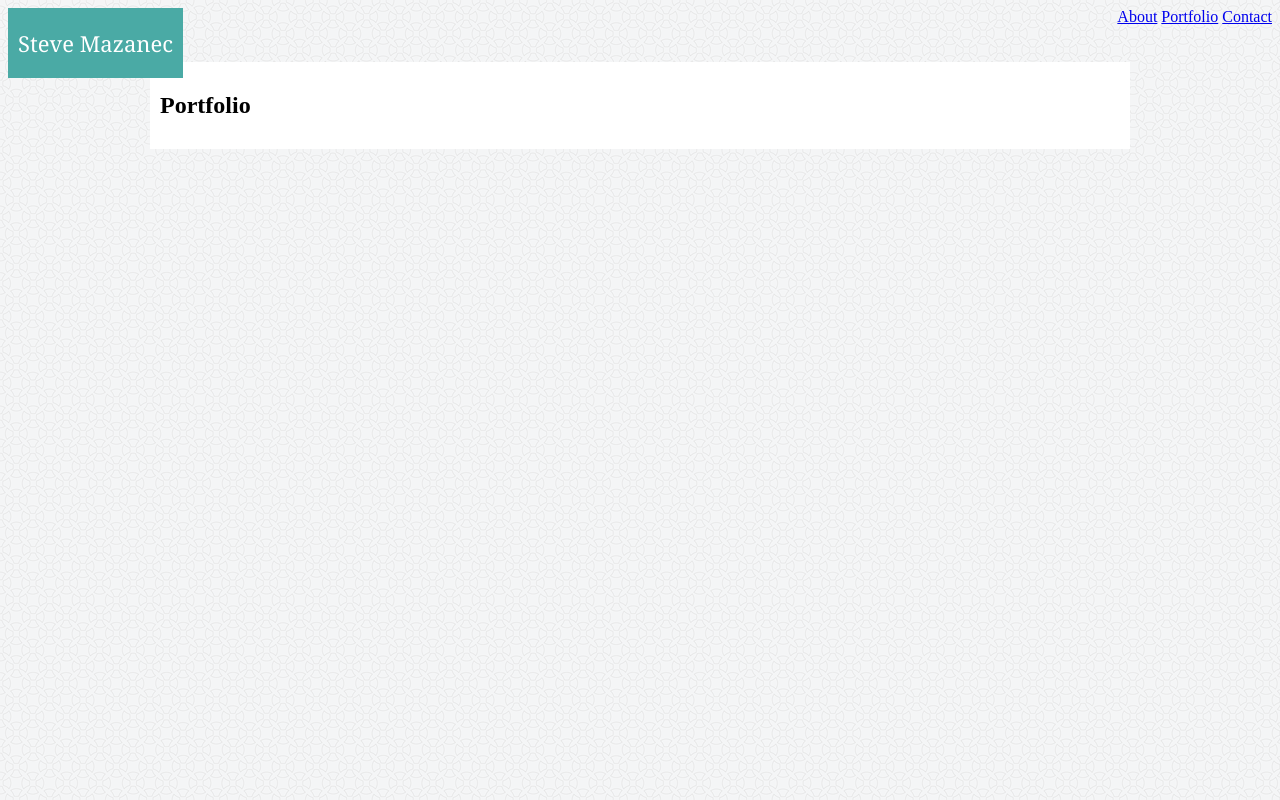
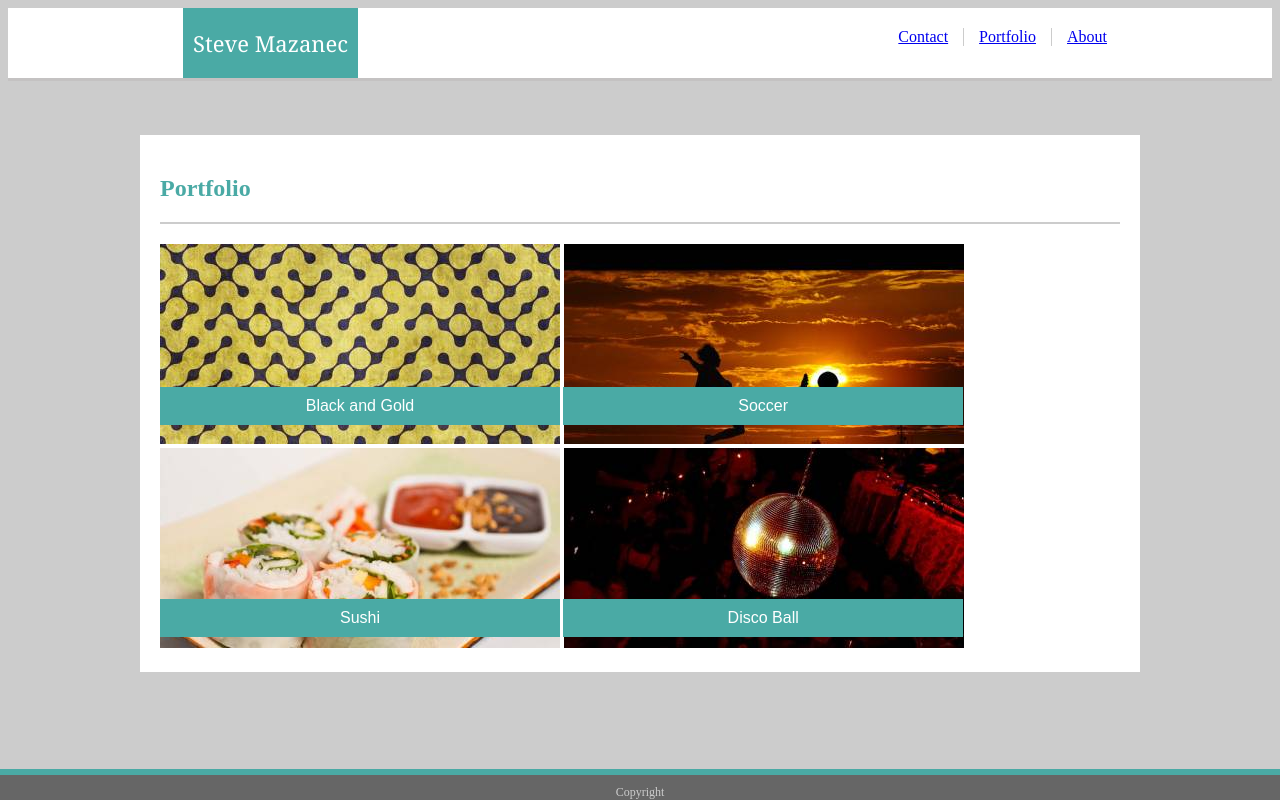
Before and after one commit to stevemazanec/Basic-Portfolio, a plain HTML site: page portfolio.html in a window 1280 px wide. Drawn offline with Linux system fonts and the light colour scheme.

Commit message:
version 3

```diff
--- a/assets/css/style.css
+++ b/assets/css/style.css
@@ -1,3 +1,10 @@
+#heading {
+    background-color: white;
+    width: 100%;
+    height: 70px;
+    border-bottom: 3px solid #c4c2c2;
+}
+
 #name {
     background-color: #4aaaa5;
     color: white;
@@ -8,26 +15,142 @@
     font-family: 'Georgia', times, 'Times New Roman', serif;
     padding-top: 20px;
     float: left;
+    margin-left: 175px;
 }
 
-#links {
+ul {
+    list-style-type: none;
+    margin: 0;
+}
+
+li {
     float: right;
+    margin-top: 20px;
+}
+
+li a {
+    display: inline;
+    padding: 15px;
+}
+
+#contact {
+    border-right: solid 1px #cccccc;
+}
+
+#portfolio {
+    border-right: solid 1px #cccccc;
+}
+
+#about {
+    margin-right: 150px;
 }
 
 body {
-    background-image: url("/assets/images/circles-light.png");
+    background-image: url ("assets/images/circles-light.png");
     background-color: #cccccc;
 }
 
+#myPicture {
+    float: left;
+    width: 200px;
+    padding-right: 15px;
+}
+
 p {
-    clear: both;
     color: #777777;
+    font-family: 'arial', 'Helvetica Neue', 'Helvetica', sans-serif;
+}
+
+h2 {
+    clear:both;
+    color: #4aaaa5;
+    border-bottom: 2px solid #cccccc;
+    padding-bottom: 20px;
 }
 
 #container {
     width: 960px;
-    background-color: #ffffff;
-    border-color: #dddddd;
+    background-color: white;
+    border-color: #ffffff;
     margin: auto;
+    padding: 20px;
+}
+
+.input {
+    width: 100%;
+    font-family: 'arial', 'Helvetica Neue', 'Helvetica', sans-serif;
+}
+
+#comment {
+    height:125px;
+}
+
+#submit {
+    color: white;
+    background-color: #4aaaa5;
+    height: 35px;
+    width: 75px;
+    font-family: 'arial', 'Helvetica Neue', 'Helvetica', sans-serif;
+}
+
+#projects {
+    position: relative;
+    font-family: 'arial', 'Helvetica Neue', 'Helvetica', sans-serif;
+}
+
+#black-and-gold {
+    position: absolute;
+    width: 380px;
+    text-align: center;
+    top: 35%;
+    left: 0%;
     padding: 10px;
+    color:  white;
+    background-color: #4aaaa5;
 }
+
+#soccer {
+    position: absolute;
+    width: 380px;
+    text-align: center;
+    top: 35%;
+    left: 42%;
+    padding: 10px;
+    color: white;
+    background-color: #4aaaa5;
+}
+
+#sushi {
+    position: absolute;
+    width: 380px;
+    text-align: center;
+    top: 87%;
+    left: 0%;
+    padding: 10px;
+    color: white;
+    background-color: #4aaaa5;
+}
+
+#discoBall {
+    position: absolute;
+    width: 380px;
+    text-align: center;
+    top: 87%;
+    left: 42%;
+    padding: 10px;
+    color: white;
+    background-color: #4aaaa5;
+}
+
+footer {
+    background-color: #666666;
+    color: #cccccc;
+    text-align: center;
+    padding-top: 10px;
+    font-size: 12px;
+    border-top: 6px solid #4aaaa5;
+    position: fixed;
+    left: 0;
+    bottom: 0;
+    width: 100%;
+}
--- a/portfolio.html
+++ b/portfolio.html
@@ -2,21 +2,35 @@
     <link rel="stylesheet" type="text/css" href="assets/css/style.css">
 </head>
 <header>
-    <div id="name">
-Steve Mazanec
+    <div id="heading">
+        <div id="name">
+        Steve Mazanec
+        </div>
+        <div id="links">
+            <ul>
+                <li id="about"><a href="index.html">About</a></li>
+                <li id="portfolio"><a href="portfolio.html">Portfolio</a></li>
+                <li id="contact"><a href="contact.html">Contact</a></li>
+            </ul>
+        </div>
     </div>
-    <div id="links">
-            <a href="index.html">About</a>
-            <a href="portfolio.html">Portfolio</a>
-            <a href="contact.html">Contact</a>
-        </div>
 </header>
 <br><br><br>
 <body>
     <div id="container">
         <h2>Portfolio</h2>
+        <div id="projects">
+            <img src="assets/images/placeholder-image-1.jpg">
+            <div id="black-and-gold">Black and Gold</div>
+            <img src="assets/images/placeholder-image-2.jpg">
+            <div id="soccer">Soccer</div>
+            <img src="assets/images/placeholder-image-3.jpg">
+            <div id="sushi">Sushi</div>
+            <img src="assets/images/placeholder-image-5.jpg">
+            <div id="discoBall">Disco Ball</div>
+        </div>
     </div>
 <footer>
-
+Copyright
 </footer>
 </body>
```
Also changed, not shown: contact.html (+16 -12 lines), index.html (+14 -11 lines), assets/images/placeholder-image-1.jpg (renamed from assets/images/placeholder image 1.jpg), assets/images/placeholder-image-2.jpg (renamed from assets/images/placeholder image 2.jpg), assets/images/placeholder-image-3.jpg (renamed from assets/images/placeholder image 3.jpg), assets/images/placeholder-image-4.jpg (renamed from assets/images/placeholder image 4.jpg), assets/images/placeholder-image-5.jpg (renamed from assets/images/placeholder image 5.jpg).
